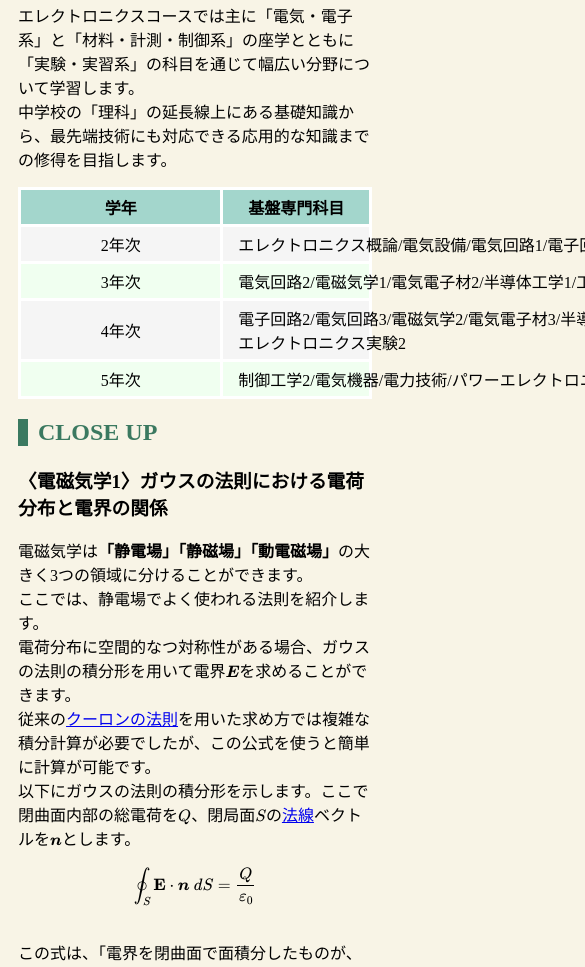
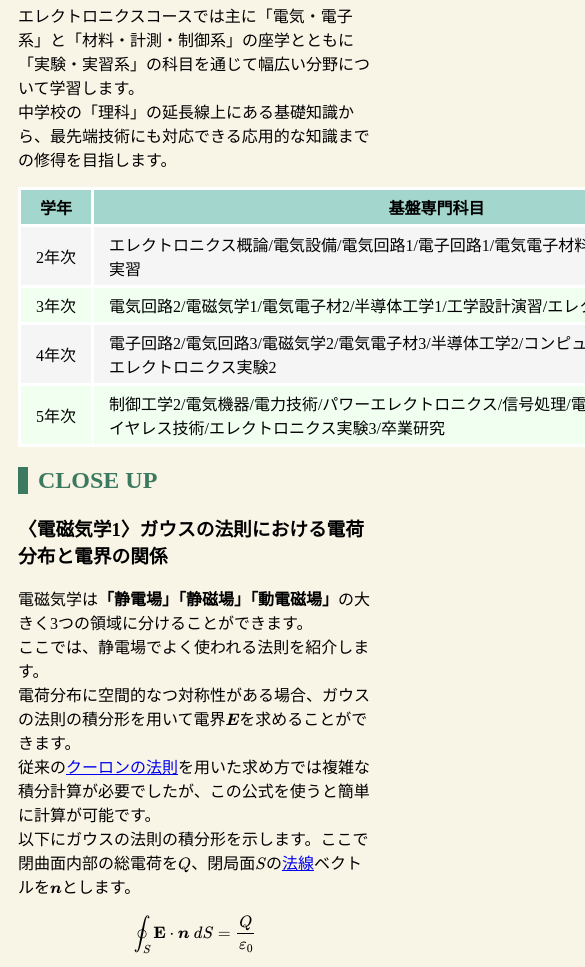
Before and after one commit to NR1113-hub/23_Nishiyama_webpage, a plain HTML site: page index.html in a window 390 px wide. Shown: the part 1400-2367 px from the top of the page, 585 px wide, since content can reach past the window. Drawn offline with nearby package versions, Linux system fonts and the light colour scheme; a web font is replaced by a local one.

Commit message:
Update main.css

```diff
--- a/main.css
+++ b/main.css
@@ -63,12 +63,7 @@ div.parent_box {
   display: flex;
   align-items: center;
 }
-@media only screen and (max-width: 500px) {
-  .mobile-scroll {
-    white-space: nowrap;
-    overflow-x: auto;
-    -webkit-overflow-scrolling: touch;
-width:100%;
+.tb-wrap{
+  width:100%;
   overflow-x:scroll;
-  }
 }
```
